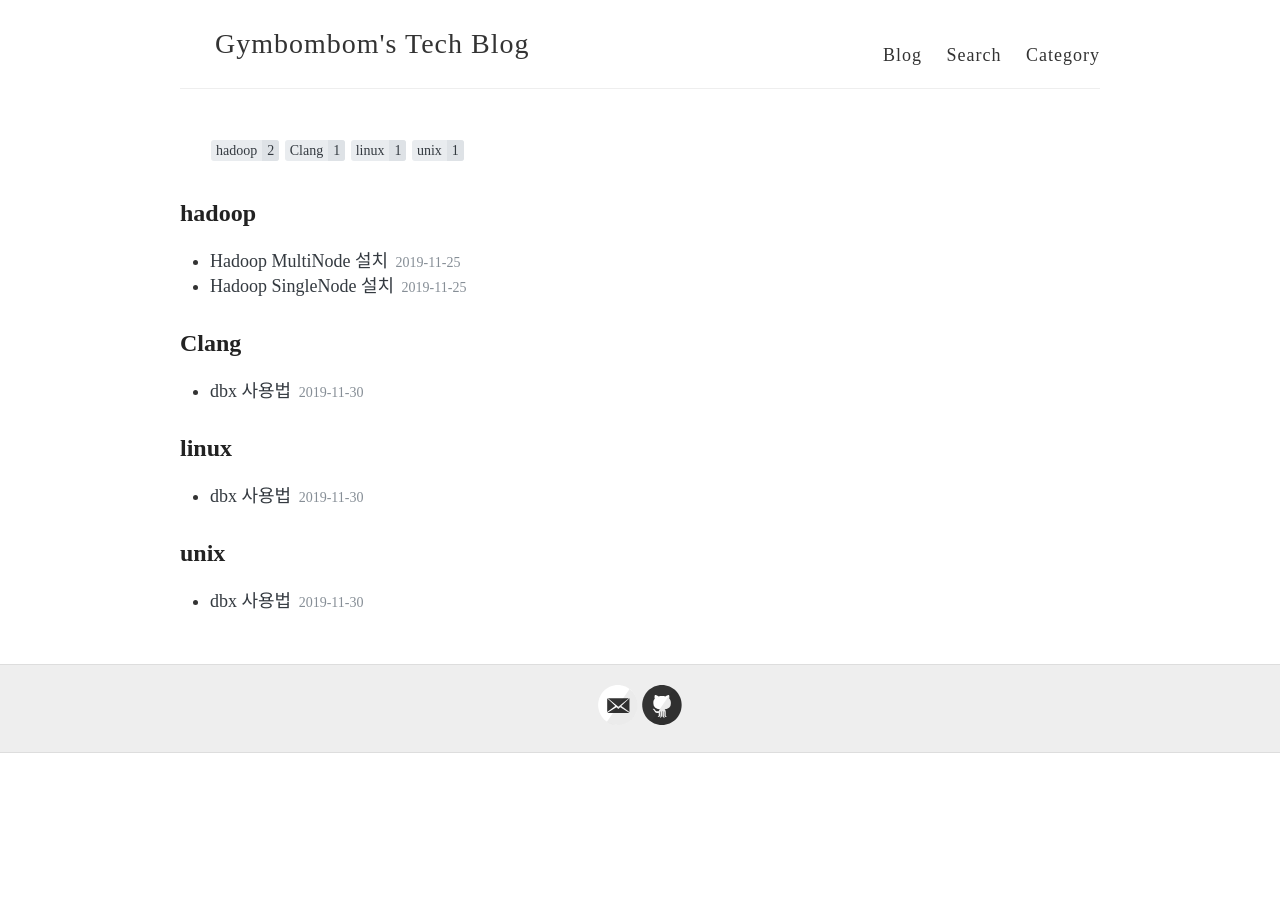
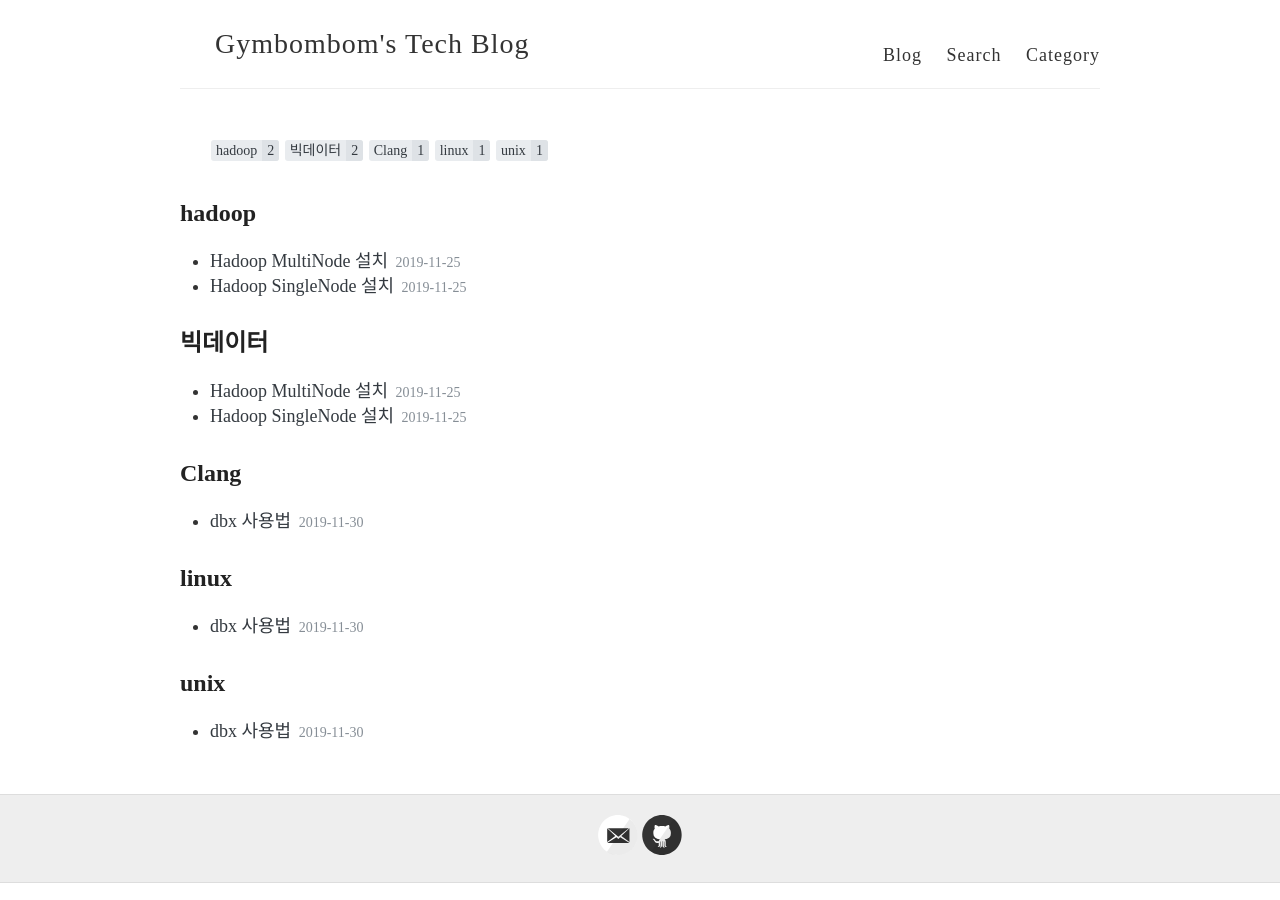
Before and after one commit to jaeheon209/gymbombom.github.io, a Jekyll site: the page built from tag.html, in a window 1280 px wide. Built offline with Jekyll 4.4.1, drawn with Linux system fonts in a browser that asks for light colours; nearby versions of some CDN libraries; some web fonts are replaced.

Commit message:
태그 추가

```diff
--- a/_posts/2019-11-25-1-hadoop-singlenode-install.md
+++ b/_posts/2019-11-25-1-hadoop-singlenode-install.md
@@ -3,6 +3,7 @@ layout: post
 title: Hadoop SingleNode 설치
 tags :
     - hadoop
+    - 빅데이터
 #categories:
 #- hadoop
 #feature_text: |
--- a/_posts/2019-11-25-2-hadoop-multinode-install.md
+++ b/_posts/2019-11-25-2-hadoop-multinode-install.md
@@ -3,6 +3,7 @@ layout: post
 title: Hadoop MultiNode 설치
 tags:
     - hadoop
+    - 빅데이터
 #categories:
 #- hadoop
 #feature_text: |
```
